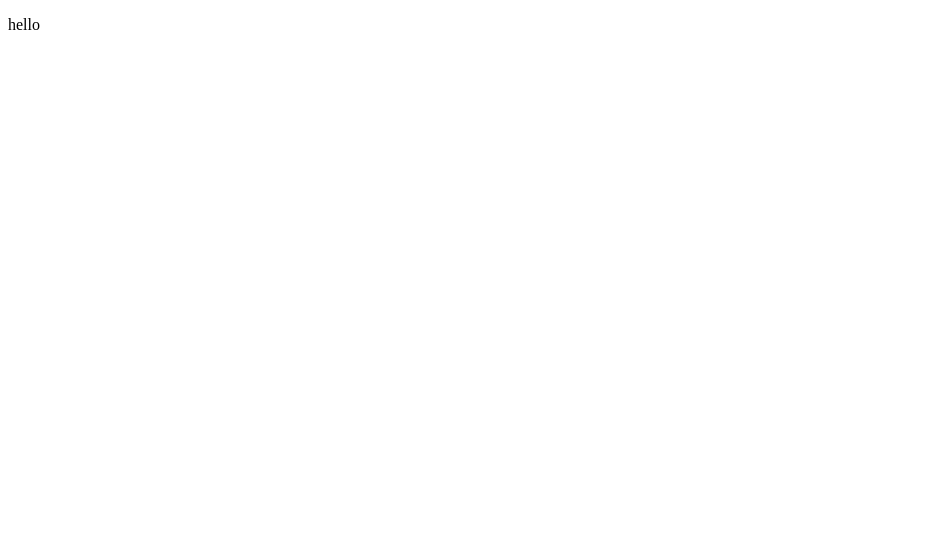
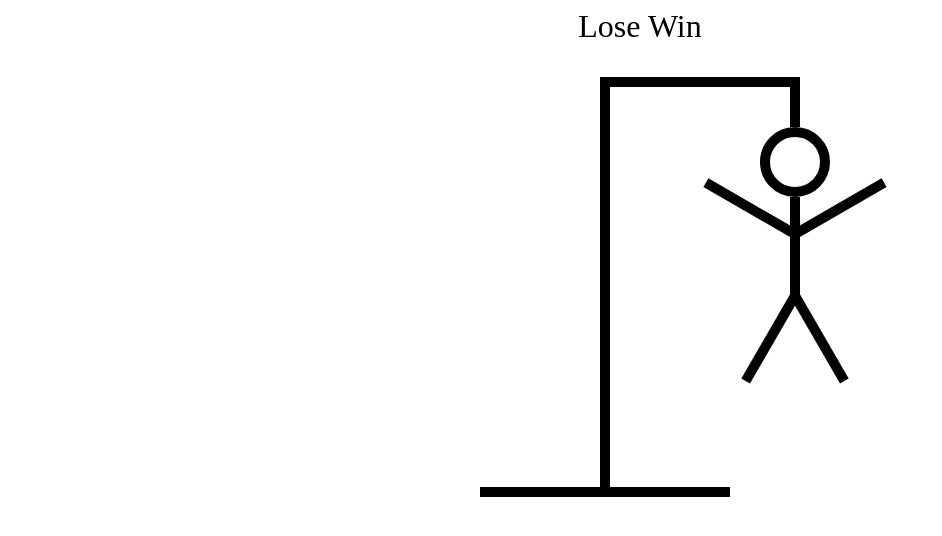
Before and after one commit to muratavci05/react_typescript-hangmanApp, a React (Vite) app: page / in a window 1280 px wide. Shown: the top 536 px of the page, without its empty margins (0-942 px from the left). Built offline with nearby package versions, Linux system fonts and the light colour scheme.

Commit message:
component folder in hangmandrawing

```diff
--- a/src/App.tsx
+++ b/src/App.tsx
@@ -1,13 +1,30 @@
 import { useState } from "react";
+import { HangmanDrawing } from "./components/HangmanDrawing";
+import { HangmanWord } from "./components/HangmanWord";
+import { Keyboard } from "./components/Keyboard";
 import words from "./wordList.json";
 
 function App() {
-  const [wordToGuess, setWordToGuess] = useState(()=> {
-    return words[Math.floor(Math.random() * words.length)]
+  const [wordToGuess, setWordToGuess] = useState(() => {
+    return words[Math.floor(Math.random() * words.length)];
   });
+
+  const [guessedLetters, setQuessedLetters] = useState<string[]>([]);
   return (
-    <div className="App">
-      <p>hello</p>
+    <div
+      style={{
+        maxWidth: "800px",
+        display: "flex",
+        flexDirection: "column",
+        gap: "2rem",
+        margin: "0 auto",
+        alignItems: "center",
+      }}
+    >
+      <div style={{fontSize:"2rem",textAlign:"center"}}>Lose Win </div>
+      <HangmanDrawing/>
+      <HangmanWord/>
+      <Keyboard/>
     </div>
   );
 }
--- /dev/null
+++ b/src/components/HangmanDrawing.tsx
@@ -0,0 +1,123 @@
+
+const Head = (
+    <div style={{
+        width:"50px",
+        height:"50px",
+        borderRadius:"100%",
+        border:"10px solid black",
+        position:"absolute",
+        top:"50px",
+        right:"-30px"
+    }}/>
+)
+
+const Body = (
+    <div style={{
+        width:"10px",
+        height:"100px",
+        background:"black",
+        position:"absolute",
+        top:"120px",
+        right:"0px"
+    }}/>
+)
+
+const Right_Arm = (
+    <div style={{
+        width:"100px",
+        height:"10px",
+        background:"black",
+        position:"absolute",
+        top:"150px",
+        right:"-100px",
+        rotate:"-30deg",
+        transformOrigin:"left bottom"
+
+    }}/>
+)
+const Left_Arm = (
+    <div style={{
+        width:"100px",
+        height:"10px",
+        background:"black",
+        position:"absolute",
+        top:"150px",
+        right:"10px",
+        rotate:"30deg",
+        transformOrigin:"right bottom"
+    }}/>
+)
+const Right_Leg = (
+    <div style={{
+        width:"100px",
+        height:"10px",
+        background:"black",
+        position:"absolute",
+        top:"210px",
+        right:"-90px",
+        rotate:"60deg",
+        transformOrigin:"left bottom"
+    }}/>
+)
+const Left_Leg = (
+    <div style={{
+        width:"100px",
+        height:"10px",
+        background:"black",
+        position:"absolute",
+        top:"210px",
+        right:"0px",
+        rotate:"-60deg",
+        transformOrigin:"right bottom"
+    }}/>
+)
+export function HangmanDrawing() {
+  return (
+    <div
+      style={{
+        position: "relative",
+      }}
+    >
+        {Head}
+        {Body}
+        {Right_Arm}
+        {Left_Arm}
+        {Right_Leg}
+        {Left_Leg}
+        <div
+        style={{
+          height: "50px",
+          width: "10px",
+          background: "black",
+          position:"absolute",
+          top:"0",
+          right:"0",
+
+        }}
+      />
+        <div
+        style={{
+          height: "10px",
+          width: "200px",
+          background: "black",
+          marginLeft: "120px",
+        }}
+      />
+      <div
+        style={{
+          height: "400px",
+          width: "10px",
+          background: "black",
+          marginLeft: "120px",
+        }}
+      />
+      <div
+        style={{
+          height: "10px",
+          width: "250px",
+          background: "black",
+        }}
+      />
+    </div>
+  );
+}
--- /dev/null
+++ b/src/components/HangmanWord.tsx
@@ -0,0 +1,3 @@
+export function HangmanWord () {
+
+}
--- /dev/null
+++ b/src/components/Keyboard.tsx
@@ -0,0 +1,3 @@
+export function Keyboard () {
+
+}
```
